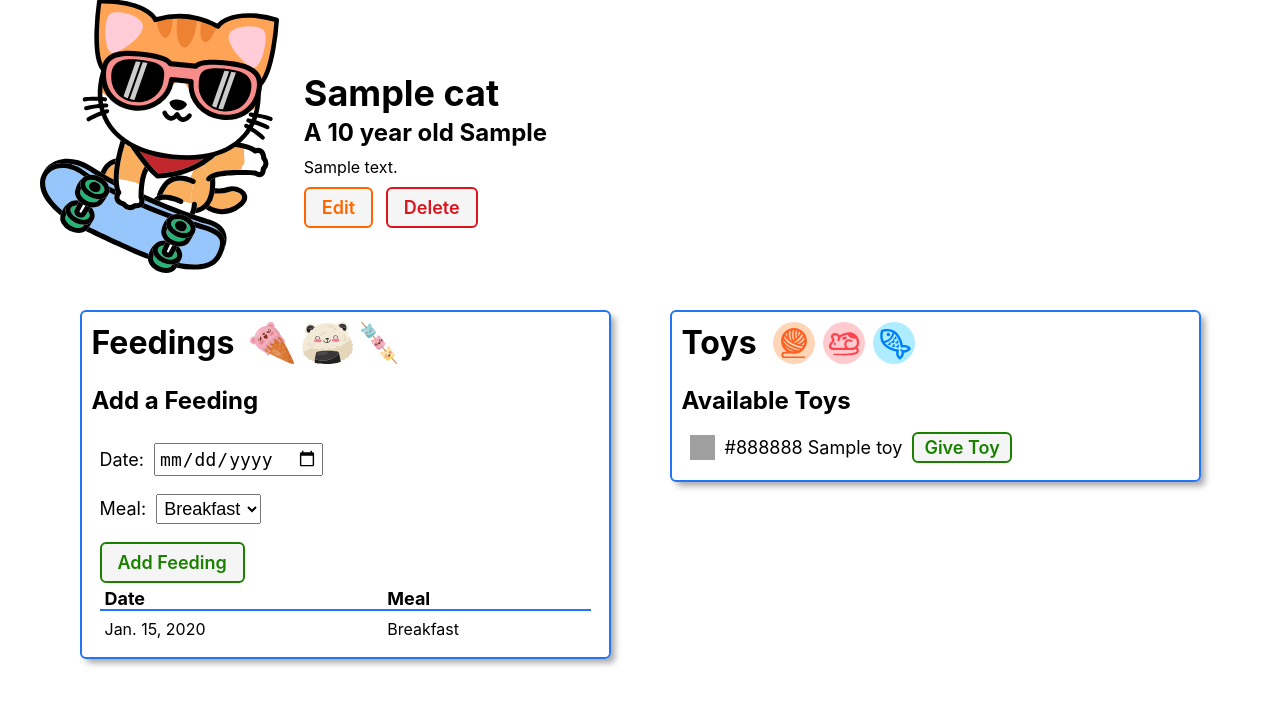
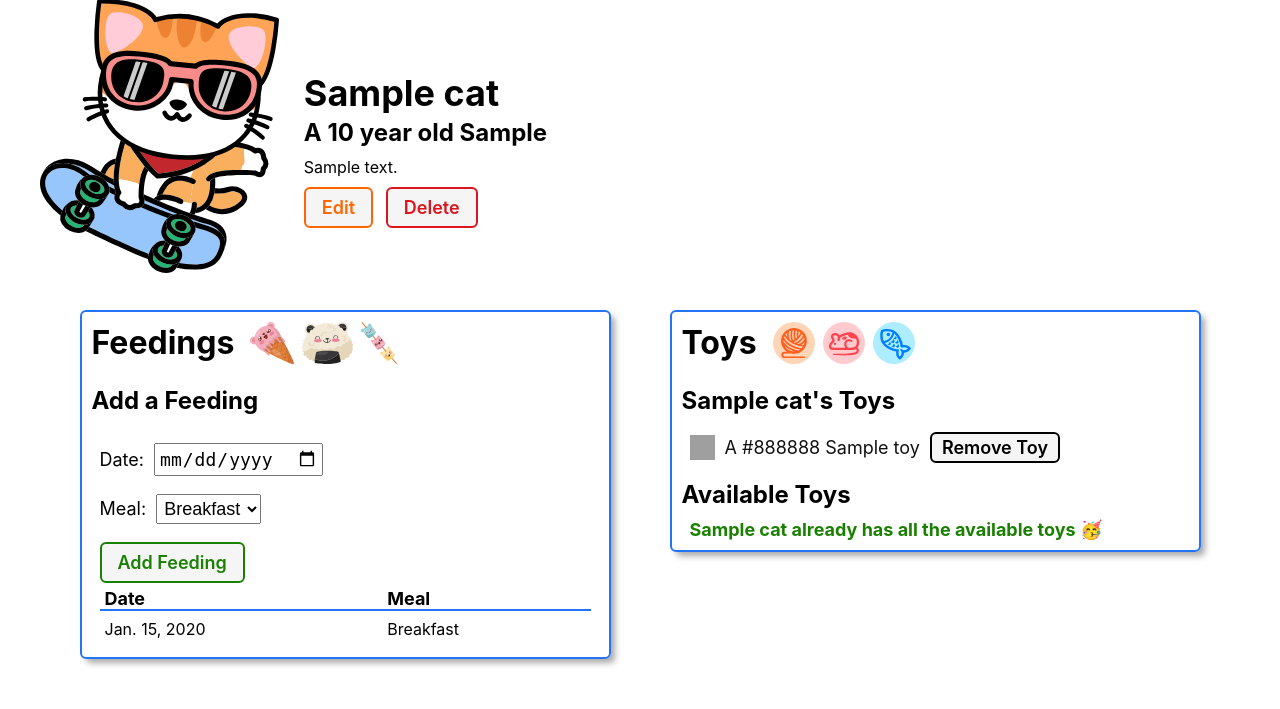
Before and after one commit to Jimbojones1/catcollector-12-9, a Django app: page /cats/1/ in a window 1280 px wide. Shown: the part 91-800 px from the top of the page. Run offline with Django 5.2, Linux system fonts and the light colour scheme; tables that the repository leaves empty hold one stand-in row (values such as "Sample post").

Commit message:
added remove association toy

```diff
--- a/main_app/templates/cats/detail.html
+++ b/main_app/templates/cats/detail.html
@@ -76,18 +76,44 @@
           <img src="{% static 'images/mouse.svg' %}" alt="A mouse" />
           <img src="{% static 'images/fish.svg' %}" alt="A fishy toy" />
         </div>
+        <h3>{{ cat.name }}'s Toys</h3>
+        <div class="subsection-content">
+          {% if cat.toys.count %}
+            {% for toy in cat.toys.all %}
+              <div class="toy-container">
+                <div class="color-block" style="background-color: {{ toy.color }}"></div>
+                <a href="{% url 'toy-detail' toy.id %}">
+                  <p>A {{ toy.color }} {{ toy.name }}</p>
+                </a>
+                <form action="{% url 'remove-toy' cat.id toy.id %}" method="post">
+                    {% csrf_token %}
+                    <button type="submit" class="btn btn-danger">Remove Toy</button>
+                </form>
+
+              </div>
+            {% endfor %}
+          {% else %}
+            <p class="no-toys">{{cat.name}} doesn't have any toys!</p>
+          {% endif %}
+        </div>
         <h3>Available Toys</h3>
         <div class="subsection-content">
-          {% for toy in toys %}
+            {% if toys.count %}
+              {% for toy in toys.all %}
                 <div class="toy-container">
                   <div class="color-block" style="background-color: {{ toy.color }}"></div>
-              <p>{{ toy.color }} {{ toy.name }}</p>
+                  <a href="{% url 'toy-detail' toy.id %}">
+                    <p>A {{ toy.color }} {{ toy.name }}</p>
+                  </a>
                   <form action="{% url 'associate-toy' cat.id toy.id %}" method="post">
                     {% csrf_token %}
-                <button type="submit" class="btn submit">Give Toy</button>
+                    <button type="submit" class="btn submit">Give toy</button>
                   </form>
                 </div>
               {% endfor %}
+            {% else %}
+              <p class="all-toys">{{cat.name}} already has all the available toys 🥳</p>
+            {% endif %}
           </div>
       </section>
 </div>
--- a/main_app/urls.py
+++ b/main_app/urls.py
@@ -25,6 +25,7 @@ urlpatterns = [
     path('toys/<int:pk>/', views.ToyDetail.as_view(), name='toy-detail'),
     path('toys/', views.ToyList.as_view(), name='toy-index'),
     path('cats/<int:cat_id>/associate-toy/<int:toy_id>/', views.associate_toy, name='associate-toy'),
+    path('cats/<int:cat_id>/remove-toy/<int:toy_id>/', views.remove_toy, name='remove-toy'),
 
 
 ]
--- a/main_app/views.py
+++ b/main_app/views.py
@@ -8,6 +8,15 @@ from django.http import HttpResponse
 from .models import Cat, Toy
 
 from .forms import FeedingForm
+
+
+def remove_toy(request, cat_id, toy_id):
+    # Look up the cat
+    cat = Cat.objects.get(id=cat_id)
+    # Look up the toy
+    cat.toys.remove(toy_id)
+    # Remove the toy from the cat
+    return redirect('cats-detail', cat_id=cat.id)
 
 
 # cat_id and toy_id match the params in urls.py
@@ -91,11 +100,15 @@ def cat_detail(request, cat_id):
     cat = Cat.objects.get(id=cat_id)
     feeding_form = FeedingForm()# creates an instance of form
 
-    # Grab all the toys (Select all the rows from the toys table)
-    toys = Toy.objects.all()
+    # # Grab all the toys (Select all the rows from the toys table)
+    # toys = Toy.objects.all()
+    # grab all the toys the cat does not have
+    # cat.toys.all().values_list('id') === [1, 3, 4]
+    # django field looks ups <- google this for the syntax options
+    toys_cat_doesnt_have = Toy.objects.exclude(id__in = cat.toys.all().values_list('id'))
 
     # cats/detail.html should be in templates folder
-    return render(request, 'cats/detail.html', {'cat': cat, 'feeding_form': feeding_form, 'toys': toys})
+    return render(request, 'cats/detail.html', {'cat': cat, 'feeding_form': feeding_form, 'toys': toys_cat_doesnt_have})
 
 
 # cat_id comes from the params in urls.py file for the add_feeding
```
Lines whose indentation alone changed are shown as unchanged.
